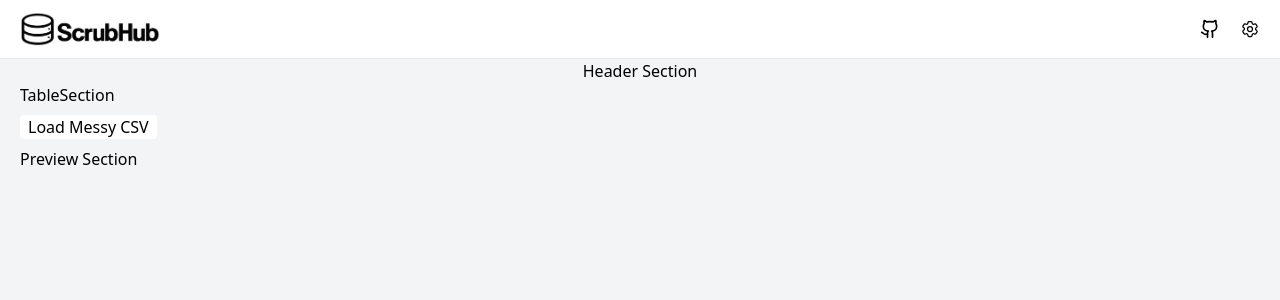
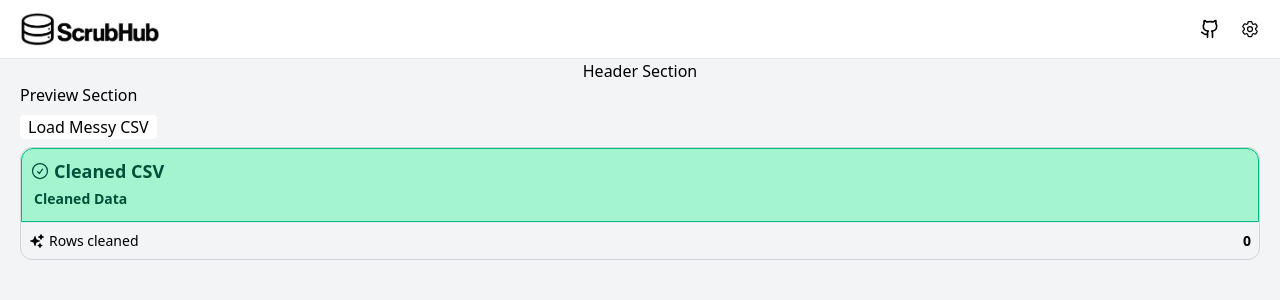
Before and after one commit to BrandonCarp/data_clean, a Next.js app in the folder frontend/: page / in a window 1280 px wide. Shown: the top 300 px of the page. Built offline with nearby package versions, Linux system fonts and the light colour scheme.

Commit message:
post request in progress to backend + clean button

```diff
--- /dev/null
+++ b/frontend/api/upload/CleanData.ts
@@ -0,0 +1,13 @@
+"use client";
+
+async function CleanData() {
+  const res = fetch("http://127.0.0.1:8000/clean_csv/", {
+    method: "POST",
+    headers: {
+      "Content-Type": "application/json",
+    },
+    body: JSON.stringify({}),
+  });
+}
+
+export default CleanData();
--- /dev/null
+++ b/frontend/components/CleanButton.tsx
@@ -0,0 +1,19 @@
+import { useState, useEffect } from "react";
+import { SparklesIcon } from "@heroicons/react/24/solid";
+
+type PrevButtonProps = {
+  parseCsv: () => Promise<void>;
+  fileName: string;
+};
+
+export default function CleanButton({ parseCsv, fileName }: PrevButtonProps) {
+  return (
+    <div>
+      <button className=" bg-gray-bg dark:bg-gray-third text-white font-medium py-2 px-6 rounded hover:bg-gray-third cursor-pointer dark:hover:bg-gray-hover ">
+        <p className="flex items-center gap-1">
+          <SparklesIcon className="size-4 " /> Clean Csv
+        </p>
+      </button>
+    </div>
+  );
+}
--- a/frontend/components/PreviewButton.tsx
+++ b/frontend/components/PreviewButton.tsx
@@ -2,18 +2,10 @@ import { useState, useEffect } from "react";
 
 type PrevButtonProps = {
   parseCsv: () => Promise<void>;
+  fileName: string;
 };
 
-export default function PreviewButton({ parseCsv }: PrevButtonProps) {
-  const [fileName, setFileName] = useState<string>("Load Messy CSV");
-
-  useEffect(() => {
-    async () => {
-      try {
-      } finally {
-      }
-    };
-  }, []);
+export default function PreviewButton({ parseCsv, fileName }: PrevButtonProps) {
   return (
     <div>
       <button
--- a/frontend/components/TableSection.tsx
+++ b/frontend/components/TableSection.tsx
@@ -1,5 +1,5 @@
 "use client";
-import { useState } from "react";
+import { useState, useEffect } from "react";
 import Papa from "papaparse";
 import PreviewButton from "./PreviewButton";
 import TableCard from "./TableCard";
@@ -9,15 +9,20 @@ import {
   ExclamationCircleIcon,
   CheckCircleIcon,
 } from "@heroicons/react/24/outline";
+import CleanData from "../api/upload/CleanData";
+import CleanButton from "./CleanButton";
 
 export default function TableSection() {
   const [prevTableLoad, setPrevTableLoad] = useState(true);
   const [rows, setRows] = useState<Row[]>([]);
   const [headers, setHeaders] = useState<string[]>([]);
+  const [fileName, setFileName] = useState<string>("Load Messy CSV"); // will update to load file name on page start up
+  const [messyCsv, setMessyCsv] = useState<string>();
 
   async function fetchCsv() {
     const res = await fetch("/data/raw_orders.csv");
     const text = await res.text();
+    setMessyCsv(text);
     return text;
   }
 
@@ -39,14 +44,17 @@ export default function TableSection() {
       setPrevTableLoad(false);
     }
   }
+
   return (
     <div className=" mx-5">
-      TableSection
       <section className="">
         {/* Preview Section */}
-        <PreviewButton parseCsv={parseCsv} />
+
         {prevTableLoad ? (
-          <div>Preview Section</div>
+          <div>
+            Preview Section
+            <PreviewButton parseCsv={parseCsv} fileName={fileName} />
+          </div>
         ) : (
           <TableCard
             rows={rows}
@@ -64,6 +72,23 @@ export default function TableSection() {
           />
         )}
       </section>
+
+      <section className="mb-10">
+        <TableCard
+          rows={rows}
+          headers={headers}
+          title="Cleaned CSV"
+          bgColor="bg-emerald-200"
+          bdColor="border border-emerald-500"
+          textColor="text-emerald-900 font-semibold"
+          subtitle="Cleaned Data"
+          cleanedRows="Rows cleaned"
+          heroicon={<CheckCircleIcon className="size-5 mr-1 " />}
+          sparkles={
+            <SparklesIcon className="size-4 mr-1 dark:text-gray-text" />
+          }
+        />
+      </section>
     </div>
   );
 }
```
